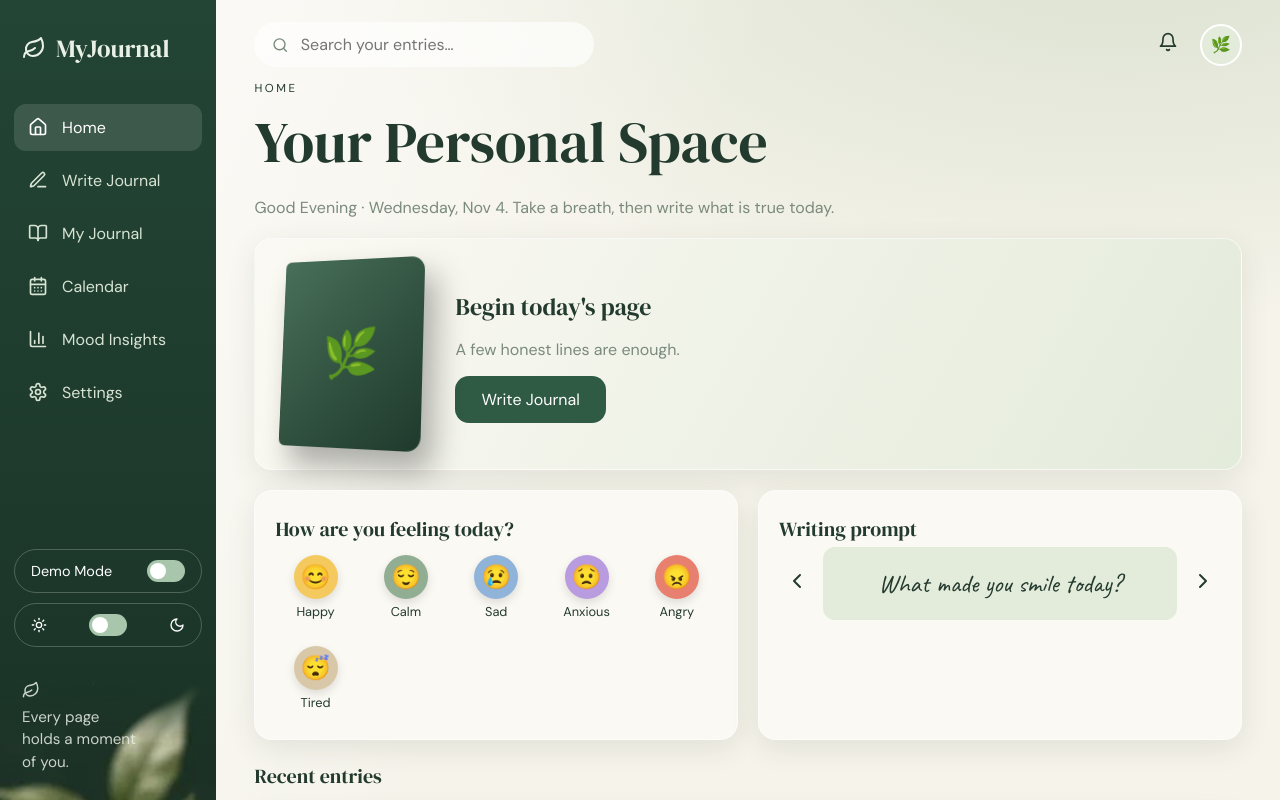
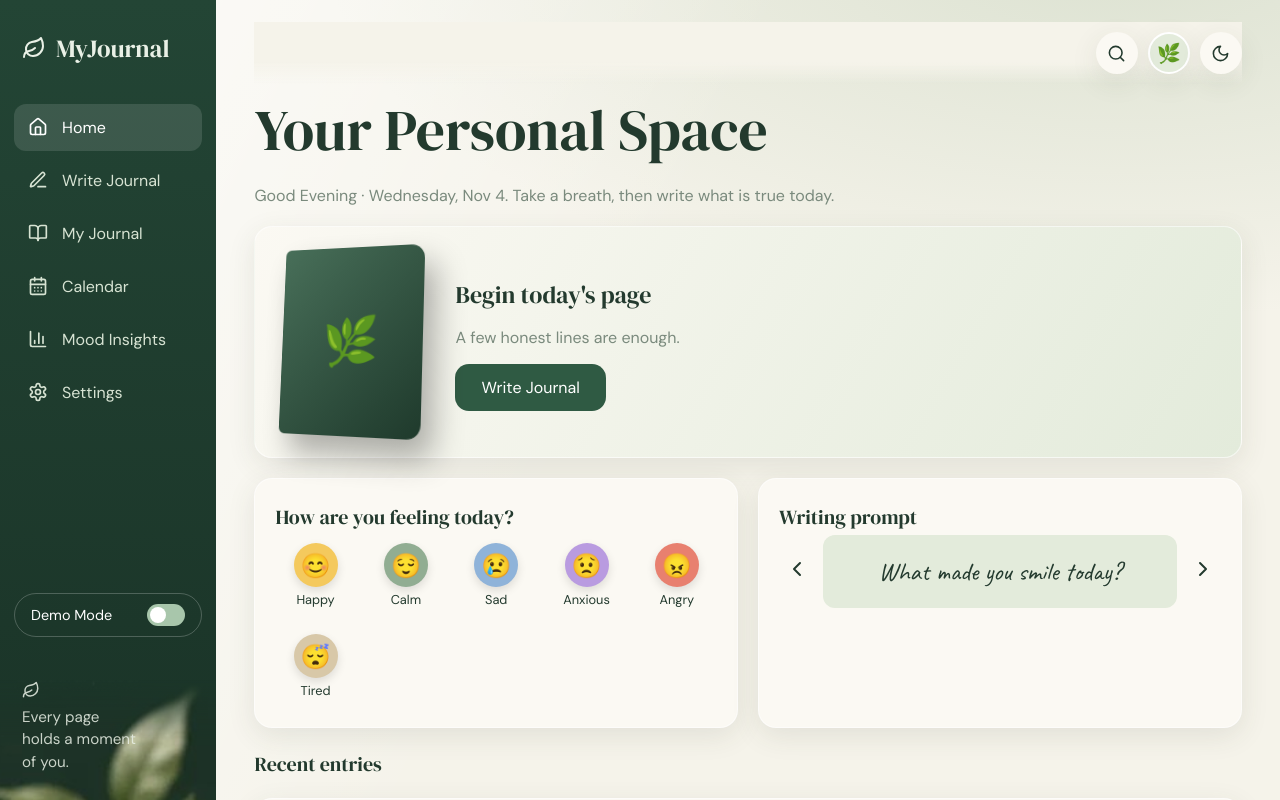
Before and after one commit to Dhanya-15/MyJournal, a React (Vite) app: page /home in a window 1280 px wide. Shown: the top 800 px of the page. Built offline with nearby package versions, Linux system fonts and the light colour scheme.

Commit message:
Part 1: fixed nav, global search, demo fix, header theme icon

```diff
--- a/src/App.jsx
+++ b/src/App.jsx
@@ -1,9 +1,7 @@
-import { NavLink, Navigate, Route, Routes, useLocation } from 'react-router-dom'
-import { Home as HomeI, PenLine, BookOpen, CalendarDays, BarChart3, Settings as SetI, Sun, Moon, Leaf, Menu } from 'lucide-react'
-import { useState } from 'react'
-import { useApp, isDemo } from './store.jsx'
-import { Bell, Search } from 'lucide-react'
-import { useNavigate } from 'react-router-dom'
+import { NavLink, Navigate, Route, Routes, useLocation, useNavigate } from 'react-router-dom'
+import { Home as HomeI, PenLine, BookOpen, CalendarDays, BarChart3, Settings as SetI, Sun, Moon, Leaf, Menu, Search } from 'lucide-react'
+import { useEffect, useMemo, useRef, useState } from 'react'
+import { useApp } from './store.jsx'
 import Welcome from './pages/Welcome.jsx'
 import Home from './pages/Home.jsx'
 import Write from './pages/Write.jsx'
@@ -14,30 +12,65 @@ import Settings from './pages/Settings.jsx'
 
 const NAV = [['/home','Home',HomeI],['/write','Write Journal',PenLine],['/journal','My Journal',BookOpen],['/calendar','Calendar',CalendarDays],['/mood','Mood Insights',BarChart3],['/settings','Settings',SetI]]
 
+function SearchBox({ entries, nav }) {
+  const [open, setOpen] = useState(false)
+  const [q, setQ] = useState('')
+  const inp = useRef(null)
+  useEffect(() => { if (open) inp.current?.focus() }, [open])
+  const close = () => { setOpen(false); setQ('') }
+  const res = useMemo(() => {
+    const s = q.trim().toLowerCase()
+    if (!s) return []
+    // locked entries are never searched: their text is encrypted and stays private
+    return entries.filter((e) => !e.locked && ((e.title || '') + ' ' + (e.body || '') + ' ' + (e.tags || []).join(' ')).toLowerCase().includes(s)).slice(0, 6)
+  }, [q, entries])
+  return (
+    <div className={'sbox' + (open ? ' open' : '')}>
+      {open && <div className="sback" onClick={close} />}
+      <div className="sfield">
+        <input ref={inp} value={q} onChange={(e) => setQ(e.target.value)} onKeyDown={(e) => e.key === 'Escape' && close()} placeholder="Search titles, tags, text…" aria-label="Search journal entries" tabIndex={open ? 0 : -1} />
+        <button className="ic" aria-label="Search entries" title="Search" aria-expanded={open} onClick={() => (open ? close() : setOpen(true))}><Search size={19} /></button>
+      </div>
+      {open && q.trim() && (
+        <div className="sres" role="listbox">
+          {res.length === 0 ? <p className="sub">No matching entries found.</p> : res.map((e) => (
+            <button key={e.id} role="option" onClick={() => { close(); nav('/write?id=' + e.id) }}>
+              <b>{e.title || 'Untitled'}</b><small>{e.date}</small><span>{(e.body || '').slice(0, 70)}</span>
+            </button>
+          ))}
+        </div>
+      )}
+    </div>
+  )
+}
+
 function Shell({ children }) {
-  const { settings, setSettings, setDemo } = useApp()
+  const { settings, setSettings, setDemo, demo, entries } = useApp()
   const [open, setOpen] = useState(false)
+  const nav = useNavigate()
   const dark = settings.theme === 'dark'
-  const nav = useNavigate()
   return (
     <div className="shell">
-      <button className="burger" aria-label="Open menu" onClick={() => setOpen(!open)}><Menu /></button>
       <aside className={'side ' + (open ? 'open' : '')} onClick={() => setOpen(false)}>
         <div className="logo"><Leaf /> <span>MyJournal</span></div>
         <nav>{NAV.map(([to, label, Icon]) => <NavLink key={to} to={to}><Icon size={20} />{label}</NavLink>)}</nav>
         <div className="grow" />
-        <button className="toggle demo-sw" aria-pressed={isDemo()} aria-label="Demo mode" onClick={(e) => { e.stopPropagation(); setDemo(!isDemo()) }}>
-          <span>Demo Mode</span><span className={'knob ' + (isDemo() ? 'on' : '')} />
-        </button>
-        <button className="toggle" onClick={(e) => { e.stopPropagation(); setSettings({ ...settings, theme: dark ? 'light' : 'dark' }) }} aria-label="Toggle theme">
-          <Sun size={16} /><span className={'knob ' + (dark ? 'on' : '')} /><Moon size={16} />
+        <button className="toggle demo-sw" role="switch" aria-checked={demo} aria-label="Demo mode" onClick={(e) => { e.stopPropagation(); setDemo(!demo) }}>
+          <span>Demo Mode</span><span className={'knob ' + (demo ? 'on' : '')} />
         </button>
         <p className="tag"><Leaf size={18} /><br />Every page<br />holds a moment<br />of you.</p>
       </aside>
+      {open && <div className="scrim" onClick={() => setOpen(false)} />}
       <main className="main">
-        {isDemo() && <div className="demo">Demo Mode · sample data, separate from your journal <button onClick={() => setDemo(false)}>Exit Demo</button></div>}
-        <div className="top"><label className="search"><Search size={18} /><input placeholder="Search your entries…" aria-label="Search entries" onKeyDown={(e) => e.key === 'Enter' && nav('/journal?q=' + encodeURIComponent(e.target.value))} /></label>
-          <button aria-label="Notifications" className="bell"><Bell size={20} /></button><button className="avatar" aria-label="Profile" onClick={() => nav('/settings')}>🌿</button></div>
+        <header className="top">
+          <button className="burger" aria-label="Open menu" onClick={() => setOpen(!open)}><Menu /></button>
+          <SearchBox entries={entries} nav={nav} />
+          <button className="ic avatar" aria-label="Profile and settings" title="Profile & settings" onClick={() => nav('/settings')}>🌿</button>
+          <button className="ic" aria-label={dark ? 'Switch to light theme' : 'Switch to dark theme'} title={dark ? 'Light theme' : 'Dark theme'} onClick={() => setSettings({ ...settings, theme: dark ? 'light' : 'dark' })}>
+            {dark ? <Sun size={19} /> : <Moon size={19} />}
+          </button>
+        </header>
+        {demo && <div className="demo">Demo Mode · sample data, separate from your journal <button onClick={() => setDemo(false)}>Exit Demo</button></div>}
         {children}
       </main>
     </div>
@@ -49,15 +82,17 @@ export default function App() {
   if (loc.pathname === '/') return <Shell><Welcome /></Shell>
   return (
     <Shell>
+      <div key={loc.pathname} className="page">
         <Routes>
           <Route path="/home" element={<Home />} />
-        <Route path="/write" element={<Write />} />
+          <Route path="/write" element={<Write key={loc.search} />} />
           <Route path="/journal" element={<MyJournal />} />
           <Route path="/calendar" element={<Calendar />} />
           <Route path="/mood" element={<Mood />} />
           <Route path="/settings" element={<Settings />} />
           <Route path="*" element={<Navigate to="/home" />} />
         </Routes>
+      </div>
     </Shell>
   )
 }
--- a/src/store.jsx
+++ b/src/store.jsx
@@ -22,13 +22,15 @@ function sample() {
   return { entries, moods, notes: [{ id: 'n1', date: d(0), text: 'Read 10 pages of a book', created: Date.now(), updated: Date.now() }], collections: ['Personal Life', 'Goals', 'Gratitude'] }
 }
 
-function useLS(k, init) {
+// shared=true keeps the key the same in normal and demo mode (used for theme and settings)
+function useLS(k, init, shared = false) {
+  const pre = shared ? 'mj_' : P()
   const [v, set] = useState(() => {
-    try { const s = localStorage.getItem(P() + k); return s ? JSON.parse(s) : init } catch { return init }
+    try { const s = localStorage.getItem(pre + k); return s ? JSON.parse(s) : init } catch { return init }
   })
   useEffect(() => {
-    try { localStorage.setItem(P() + k, JSON.stringify(v)) } catch { alert('Storage is full. Export a backup and delete some entries.') }
-  }, [k, v])
+    try { localStorage.setItem(pre + k, JSON.stringify(v)) } catch { alert('Storage is full. Export a backup and delete some entries.') }
+  }, [k, v, pre])
   return [v, set]
 }
 
@@ -36,19 +38,33 @@ const Ctx = createContext()
 export const useApp = () => useContext(Ctx)
 
 export function AppProvider({ children }) {
-  const s = isDemo() ? sample() : { entries: [], moods: {}, notes: [], collections: [] }
+  const [demo, setDemoState] = useState(isDemo())
+  const [n, setN] = useState(0)
+  const setDemo = (on) => {
+    if (on) localStorage.setItem('mj_mode', 'demo'); else localStorage.removeItem('mj_mode')
+    setDemoState(on)
+  }
+  const resetDemo = () => {
+    Object.keys(localStorage).filter((k) => k.startsWith('mjd_')).forEach((k) => localStorage.removeItem(k))
+    setN((v) => v + 1)
+  }
+  // changing key re-reads the right data set (demo or real) without any navigation
+  return <Data key={(demo ? 'd' : 'r') + n} demo={demo} setDemo={setDemo} resetDemo={resetDemo}>{children}</Data>
+}
+
+function Data({ children, demo, setDemo, resetDemo }) {
+  const s = demo ? sample() : { entries: [], moods: {}, notes: [], collections: [] }
   const [entries, setEntries] = useLS('entries', s.entries)
   const [moods, setMoods] = useLS('moods', s.moods)
   const [notes, setNotes] = useLS('notes', s.notes)
   const [collections, setCollections] = useLS('collections', s.collections)
-  const [settings, setSettings] = useLS('settings', { theme: 'light', name: '', onboarded: false, lockCheck: null })
+  const [settings, setSettings] = useLS('settings', { theme: 'light', name: '', onboarded: false }, true)
   useEffect(() => { document.documentElement.dataset.theme = settings.theme }, [settings.theme])
   const upsert = (en) => setEntries((l) => (l.some((x) => x.id === en.id) ? l.map((x) => (x.id === en.id ? en : x)) : [en, ...l]))
   const api = {
     entries, setEntries, upsert, moods, setMoods, notes, setNotes, collections, setCollections, settings, setSettings,
     removeEntry: (id) => setEntries((l) => l.filter((x) => x.id !== id)),
-    setDemo: (on) => { if (on) localStorage.setItem('mj_mode', 'demo'); else localStorage.removeItem('mj_mode'); window.location.href = '/home' },
-    resetDemo: () => { Object.keys(localStorage).filter((k) => k.startsWith('mjd_')).forEach((k) => localStorage.removeItem(k)); window.location.reload() },
+    demo, setDemo, resetDemo,
   }
   return <Ctx.Provider value={api}>{children}</Ctx.Provider>
 }
--- a/src/styles.css
+++ b/src/styles.css
@@ -322,3 +322,63 @@ body.portal-in .main{animation:pt-reveal 1.1s cubic-bezier(.2,.8,.2,1) both}
 .demo-sw{margin-bottom:10px;font-size:.9rem}
 .demo{display:flex;gap:10px;align-items:center;flex-wrap:wrap}
 .demo button{background:#2b2210;color:#fff;border-radius:20px;padding:3px 12px;font-size:.8rem}
+
+/* ===== PART 1: fixed navigation, header icons, search, cleanup (keep at the END) ===== */
+@keyframes pg-in{from{opacity:0;transform:perspective(900px) rotateX(4deg) translateY(14px)}to{opacity:1;transform:none}}
+.page{animation:pg-in .55s cubic-bezier(.2,.8,.2,1)}
+.btn:active,.gs:active{transform:translateY(2px) scale(.97)!important;box-shadow:0 3px 8px rgba(36,80,58,.25)!important}
+
+/* only the page content scrolls; the sidebar stays put */
+.main{overflow:visible;overflow-x:clip}
+.scrim{position:fixed;inset:0;background:rgba(0,0,0,.35);z-index:55}
+@media(min-width:761px){
+  .side{position:fixed!important;left:0;top:0;height:100vh}
+  .main{margin-left:216px}
+  .burger{display:none!important}
+}
+
+/* header: [search] [profile] [theme] */
+.top{position:sticky!important;top:0;z-index:35!important;display:flex;align-items:center;justify-content:flex-end;gap:10px;padding:10px 0;margin:0 0 6px;background:linear-gradient(var(--bg) 65%,transparent)}
+.ic{width:42px;height:42px;border-radius:50%;display:grid;place-items:center;flex:none;background:var(--surface);color:var(--text);box-shadow:var(--sh);transition:transform .25s,box-shadow .25s}
+.ic:hover{transform:translateY(-2px) rotateX(8deg)}.ic:active{transform:scale(.92)}
+.avatar{font-size:1.2rem;background:var(--pale);border:2px solid #fff}
+.sbox{position:relative;z-index:2}.sback{position:fixed;inset:0;z-index:-1}
+.sfield{display:flex;align-items:center;border-radius:30px;background:var(--surface);box-shadow:var(--sh);transition:box-shadow .3s}
+.sfield .ic{box-shadow:none;background:none}
+.sfield input{width:0;padding:0;border:0;background:none;color:var(--text);font:inherit;outline:0;transition:width .4s cubic-bezier(.2,.8,.2,1),padding .4s}
+.sbox.open .sfield input{width:min(300px,46vw);padding:0 4px 0 18px}
+.sres{position:absolute;top:calc(100% + 10px);right:0;width:min(400px,92vw);display:grid;gap:2px;padding:8px;border-radius:18px;background:var(--surface);box-shadow:0 20px 50px rgba(30,50,40,.22);animation:pg-in .3s both}
+.sres button{display:grid;grid-template-columns:1fr auto;gap:2px 10px;text-align:left;padding:10px 12px;border-radius:12px}
+.sres button:hover,.sres button:focus-visible{background:var(--pale)}
+.sres small{color:var(--muted);align-self:center}.sres span{grid-column:1/-1;color:var(--muted);font-size:.85rem}.sres p{margin:8px 12px}
+
+/* demo switch in the sidebar */
+.demo-sw{margin-bottom:10px;font-size:.9rem}
+.demo{display:flex;gap:10px;align-items:center;flex-wrap:wrap}
+.demo button{background:#2b2210;color:#fff;border-radius:20px;padding:3px 12px;font-size:.8rem}
+
+/* redundant uppercase page labels are removed everywhere except Welcome */
+.main:not(:has(.pt)) .eyebrow{display:none}
+
+/* removed decorations and controls */
+.desk{display:none!important}
+.rside>section:first-child{display:none}
+.bar input[aria-label="Search"]{display:none}
+
+/* Welcome keeps only the menu button on phones, nothing on desktop */
+.main:has(.pt) .top{display:flex!important;background:none}
+.main:has(.pt) .top>:not(.burger){display:none}
+@media(min-width:761px){.main:has(.pt) .top{display:none!important}}
+
+/* phone: fixed top bar with the menu button */
+@media(max-width:760px){
+  .top{position:fixed!important;left:0;right:0;top:0;padding:8px 12px;background:var(--bg);box-shadow:0 2px 14px rgba(0,0,0,.07)}
+  .burger{position:static!important;display:grid!important;place-items:center;margin-right:auto;width:42px;height:42px;padding:0}
+  .main{padding-top:68px!important}
+  .main:has(.pt){padding-top:60px!important}
+  .main:has(.pt) .top{box-shadow:none}
+  .sbox.open{position:fixed;left:10px;right:10px;top:8px;z-index:60}
+  .sbox.open .sfield{width:100%}.sbox.open .sfield input{flex:1;width:auto}
+  .sres{left:0;right:0;width:auto}
+}
+@media(prefers-reduced-motion:reduce){.page,.sres{animation:none}.ic{transition:none}}
```
Lines whose indentation alone changed are shown as unchanged.
